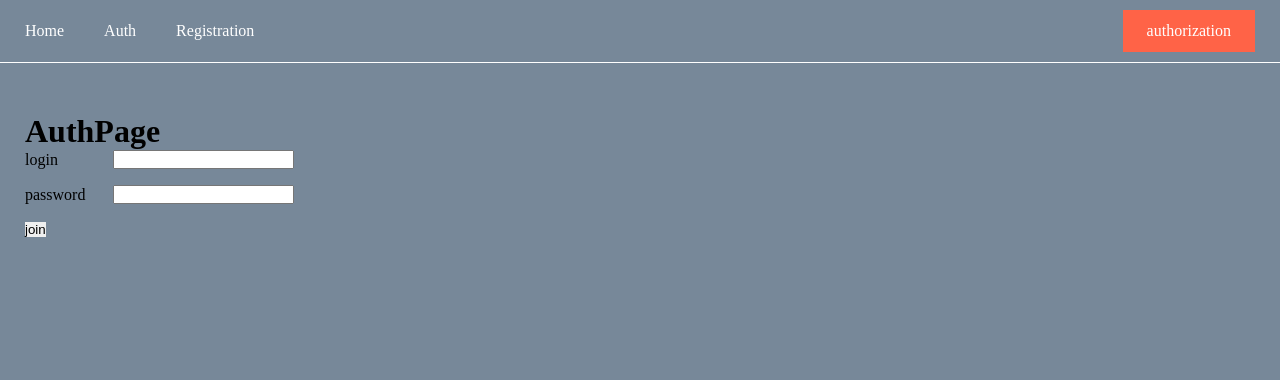
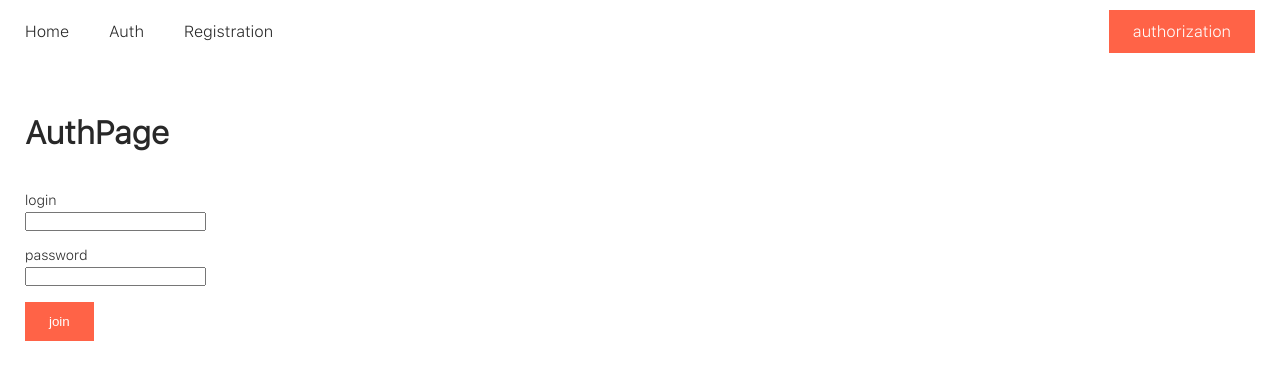
Before and after one commit to cherogit/notes_front, a Vue app: page /auth in a window 1280 px wide. Shown: the top 380 px of the page. Built offline with nearby package versions, Linux system fonts and the light colour scheme; no server answers.

Commit message:
add styles from layout

```diff
--- a/src/App.vue
+++ b/src/App.vue
@@ -21,7 +21,7 @@
       <router-view/>
     </div>
     <div v-else-if="!!$store.state.errors.getUserInfo">
-      <h2>{{ $store.state.errors.getUserInfo.status }} <br> {{ $store.state.errors.getUserInfo.data }}</h2>
+      <h2>{{ $store.state.errors.getUserInfo }} <br> {{ $store.state.errors.getUserInfo }}</h2>
       <br>
 
       <router-link class="btn btn--colored" to="/auth">authorization</router-link>
@@ -40,10 +40,13 @@ export default defineComponent({
     if (!this.user) {
       this.getUserInfo()
     }
+
+    console.log(this.errors)
   },
   computed: {
     ...mapState([
-      'user'
+      'user',
+      'errors'
     ]),
     isGeneralPages(): boolean {
       return ['/auth', '/registration'].includes(this.$route.path)
@@ -76,7 +79,6 @@ export default defineComponent({
 }
 
 .nav__link {
-  color: white;
   text-decoration: none;
 
   &:hover {
@@ -98,4 +100,8 @@ export default defineComponent({
     color: white;
   }
 }
+
+.header__user-info {
+  margin-right: 8px;
+}
 </style>
--- a/src/styles/main.less
+++ b/src/styles/main.less
@@ -1,3 +1,12 @@
+@font-face {
+  font-family: 'SF UI Text';
+  src: url('../assets/fonts/SFUIText-Light.woff2') format('woff2'),
+  url('../assets/fonts/SFUIText-Light.woff') format('woff');
+  font-weight: 300;
+  font-style: normal;
+  font-display: swap;
+}
+
 * {
   margin: 0;
   padding: 0;
@@ -5,7 +14,8 @@
 }
 
 body {
-  background-color: lightslategray;
+  font-family: 'SF UI Text';
+  color: #282828;
 }
 
 .container {
@@ -18,3 +28,8 @@ button {
   outline: 0;
   cursor: pointer;
 }
+
+a {
+  text-decoration: none;
+  color: inherit;
+}
--- a/src/views/Auth.vue
+++ b/src/views/Auth.vue
@@ -12,7 +12,7 @@
         <input class="input" v-model="password" type="password" name="password">
         <span v-if="formErrors.password">password {{ formErrors.password }}</span>
       </label>
-      <button type="button" @click="authorization">join</button>
+      <button class="btn btn--colored" type="button" @click="authorization">join</button>
     </form>
     <p v-if="errors.authRequest">
       {{ errors.authRequest }}
@@ -78,14 +78,20 @@ export default defineComponent({
 </script>
 
 <style lang="less">
+form {
+  margin-top: 40px;
+}
+
 label {
   display: flex;
   align-items: center;
+  flex-wrap: wrap;
   margin-bottom: 16px;
 
   div {
-    flex-basis: 80px;
-    margin-right: 8px;
+    width: 100%;
+    margin-bottom: 4px;
+    font-size: 14px;
   }
 
   span {
--- a/src/views/Registration.vue
+++ b/src/views/Registration.vue
@@ -18,7 +18,7 @@
         <input class="input" v-model="password" type="password" name="password">
         <span v-if="formErrors.password">password {{ formErrors.password }}</span>
       </label>
-      <button type="button" @click="registration">join</button>
+      <button class="btn btn--colored" type="button" @click="registration">join</button>
     </form>
   </div>
 </template>
```
Also changed, not shown: src/assets/fonts/SFUIText-Light.woff (added), src/assets/fonts/SFUIText-Light.woff2 (added).
